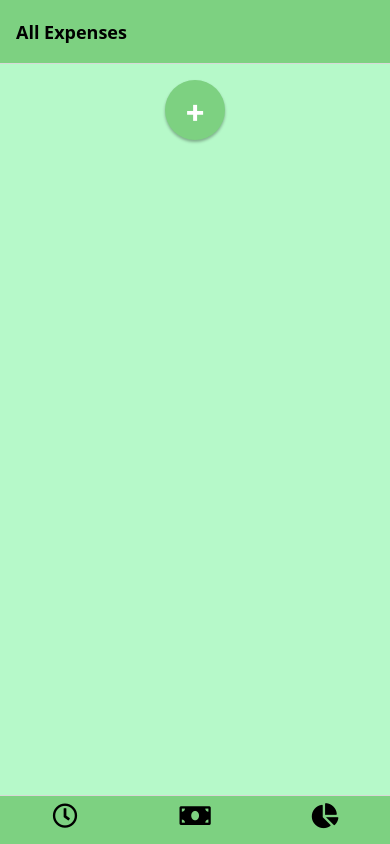
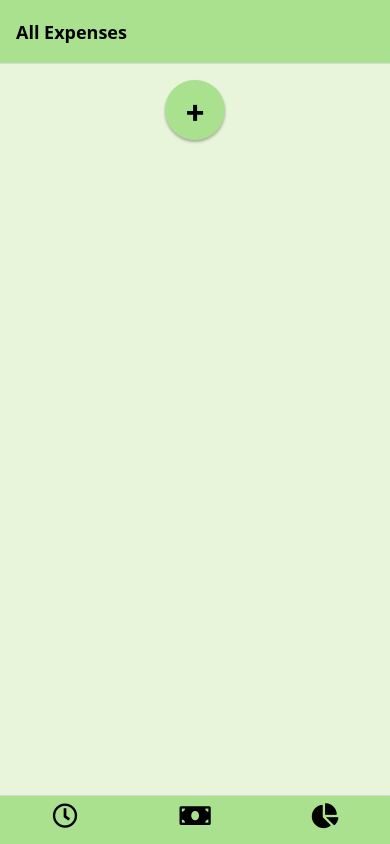
Before and after one commit to SerapisGod/FlexFunds, a React Native app: screen /AllExpenses in a window 390 px wide. Built offline with nearby package versions, Linux system fonts and the light colour scheme; no server answers.

Commit message:
overall styling

```diff
--- a/App.js
+++ b/App.js
@@ -153,7 +153,12 @@ export default function App() {
     <>
       <StatusBar style="auto" />
       <NavigationContainer>
-        <Stack.Navigator initialRouteName="ExpensesTabs">
+        <Stack.Navigator
+          initialRouteName="ExpensesTabs"
+          screenOptions={{
+            headerBackTitleVisible: false, // Remove back button text globally
+          }}
+        >
           <Stack.Screen
             name="ExpensesTabs"
             children={({ navigation }) => (
@@ -171,10 +176,14 @@ export default function App() {
               <AddExpenseForm
                 addExpenseFunc={addExpense}
                 navigation={navigation}
-                backgroundColor={GlobalStyles.colors.primary100}
               />
             )}
-            options={{ title: "Add Expense" }}
+            options={{
+              title: "Add Expense",
+              headerStyle: { backgroundColor: GlobalStyles.colors.primary500 },
+              headerTintColor: "black",
+              headerTitleStyle: { fontWeight: "bold" },
+            }}
           />
         </Stack.Navigator>
       </NavigationContainer>
--- a/components/ExpensesOutput.js/ExpenseItem.js
+++ b/components/ExpensesOutput.js/ExpenseItem.js
@@ -17,7 +17,7 @@ function ExpenseItem({ description, date, amount, onDelete }) {
           </View>
           <Button
             title="Delete"
-            color={GlobalStyles.colors.primary50}
+            color={GlobalStyles.colors.primary700}
             onPress={onDelete}
           />
         </View>
@@ -33,7 +33,7 @@ const styles = StyleSheet.create({
         justifyContent: "space-between",
         padding: 13,
         marginVertical: 10,
-        backgroundColor: GlobalStyles.colors.primary500,
+        backgroundColor: GlobalStyles.colors.primary600,
         borderRadius: 8,
         elevation: 5,
         shadowColor: GlobalStyles.colors.gray500,
@@ -42,13 +42,13 @@ const styles = StyleSheet.create({
         shadowOpacity: 0.5,
     },
     textBase: {
-        color: GlobalStyles.colors.primary50,
+        color: GlobalStyles.colors.primary800,
     },
     description: {
         fontSize: 16,
         fontWeight: "bold",
         marginBottom: 5,
-        color: GlobalStyles.colors.primary50,
+        color: 'black',
     },
     amountContainer: {
         paddingHorizontal: 11,
@@ -61,7 +61,7 @@ const styles = StyleSheet.create({
     },
     amount: {
         fontWeight: "bold",
-        color: GlobalStyles.colors.primary500,
+        color: GlobalStyles.colors.primary700,
     },
     rightContainer: {
         flexDirection: "row",
--- a/components/charts/piechartComp.js
+++ b/components/charts/piechartComp.js
@@ -24,7 +24,7 @@ const PiechartComp = ({ expenses }) => {
   }
 
   // Generate a set of colors based on the number of items
-  const generateColors = ['#70d6ff', '#ff70a6', '#70e000', '#ffa200', '#e9ff70', '#ff9770', '#c77dff'];
+  const generateColors = ['#40E0D0', '#ff70a6', '#70e000', '#ffa200', '#e9ff70', '#ff9770', '#c77dff', '#228B22', '#76E800', '#FF5F3D', '#FF91A4', '#FFD700', '#98FB98', '#A67B5B', '#A9A9A9', '#4B0082', '#D50032', '#00B0B9'];
 
   const chartData = expenses.map((expense, index) => {
     return {
@@ -43,7 +43,7 @@ const PiechartComp = ({ expenses }) => {
         borderWidth={2}
         showValuesAsLabels={true}
         radius={190}
-        innerCircleColor={GlobalStyles.colors.primary700}
+        innerCircleColor={GlobalStyles.colors.primary50}
         centerLabelComponent={() => (
           <Text style={styles.centerLabel}>Expenses</Text>
         )}
@@ -75,7 +75,7 @@ const { width } = Dimensions.get('window');
 
 const styles = StyleSheet.create({
   container: {
-    backgroundColor: GlobalStyles.colors.primary700,
+    backgroundColor: GlobalStyles.colors.primary50,
     flex: 1,
     minHeight: 250,
     justifyContent: 'center',
@@ -97,12 +97,12 @@ const styles = StyleSheet.create({
   normalText: {
     fontSize: 14,
     fontWeight: 'bold',
-    color: GlobalStyles.colors.primary50,
+    color: GlobalStyles.colors.primary800,
   },
   centerLabel: {
     fontSize: 18,      // Adjust the font size as needed
     fontWeight: 'bold',
-    color: 'white',  // Replace with your desired color (e.g., hex, rgb, or named color)
+    color: 'black',  // Replace with your desired color (e.g., hex, rgb, or named color)
     textAlign: 'center',
   },
 });
--- a/constants/styles.js
+++ b/constants/styles.js
@@ -4,7 +4,8 @@ export const GlobalStyles = {
         primary100: '#c7f9cc',
         primary200: '#B6F9C9',  // Soft medium blue, approachable
         primary400: '#96E8BC',  // Brighter blue, energizing yet professional
-        primary500: '#7DD181',  // Rich medium blue, trust and reliability
+        primary500: '#A9E18E',  // Rich medium blue, trust and reliability
+        primary600: '#7DD181', //6CB66E
         primary700: '#4B7F52',  // Deeper blue, grounded and serious
         primary800: '#464E47',  // Dark blue, stability and focus
         accent500: '#f7bc0c',
--- a/screens/AddExpenseForm.js
+++ b/screens/AddExpenseForm.js
@@ -77,7 +77,7 @@ const styles = StyleSheet.create({
     flex: 1,
     padding: 20,
     justifyContent: "center",
-    backgroundColor: Gprimary100lobalStyles.colors.,
+    backgroundColor: GlobalStyles.colors.primary100,
   },
   input: {
     borderBottomWidth: 1,
--- a/screens/AllExpenses.js
+++ b/screens/AllExpenses.js
@@ -29,7 +29,7 @@ export default AllExpenses;
 const styles = StyleSheet.create({
   container: {
     flex: 1,
-    backgroundColor: GlobalStyles.colors.primary200,
+    backgroundColor: GlobalStyles.colors.primary50,
     padding: 16,
   },
   plusButton: {
@@ -50,6 +50,6 @@ const styles = StyleSheet.create({
   plusText: {
     fontSize: 32,             // Large plus sign
     fontWeight: 'bold',
-    color: '#fff',            // White color for the text
+    color: '#primary50',            // White color for the text
   },
 });
--- a/screens/RecentExpenses.js
+++ b/screens/RecentExpenses.js
@@ -39,7 +39,7 @@ export default RecentExpenses;
 const styles = StyleSheet.create({
   container: {
     flex: 1,
-    backgroundColor: GlobalStyles.colors.primary100,
+    backgroundColor: GlobalStyles.colors.primary50,
     padding: 16,
   },
   plusButton: {
```
